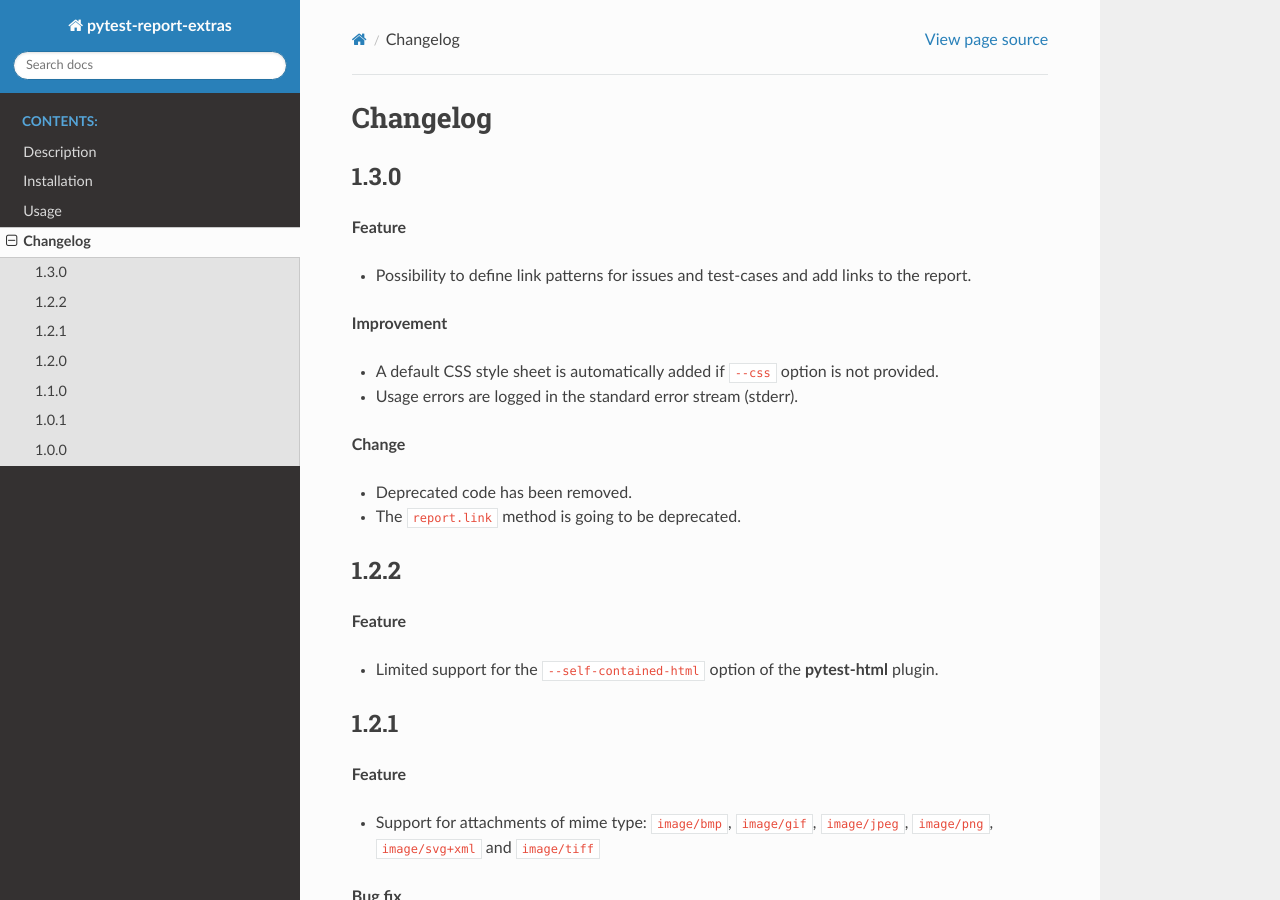
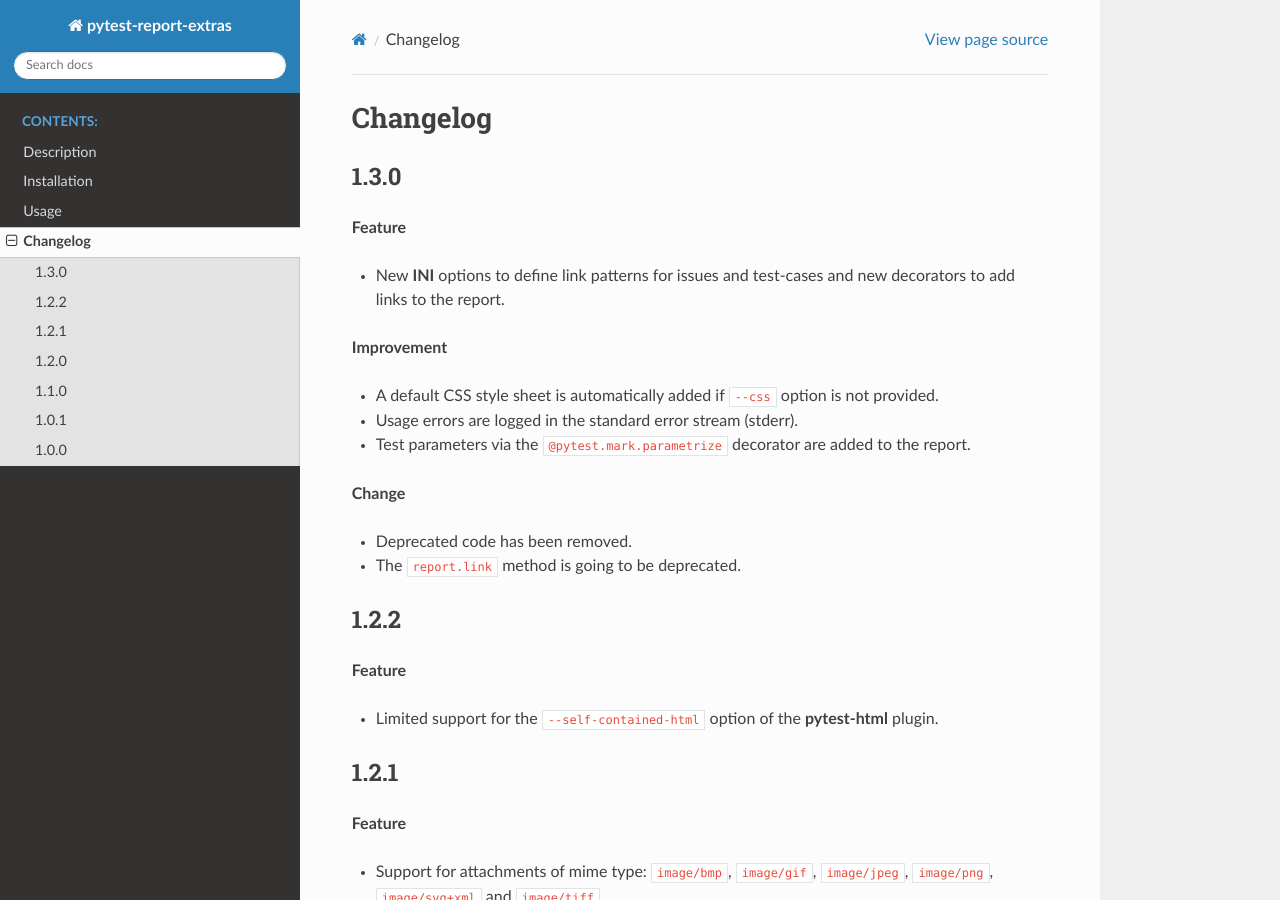
Before and after one commit to harmin-parra/pytest-report-extras, a Sphinx documentation site: the page built from docs/changelog.rst, in a window 1280 px wide and 900 px high. Built offline with Sphinx 7.4.7 and the Read the Docs theme 3.1.0, drawn with Linux system fonts in a browser that asks for light colours.

Commit message:
update changelog

```diff
--- a/docs/changelog.rst
+++ b/docs/changelog.rst
@@ -8,12 +8,13 @@ Changelog
 
 **Feature**
 
-* Possibility to define link patterns for issues and test-cases and add links to the report.
+* New **INI** options to define link patterns for issues and test-cases and new decorators to add links to the report.
 
 **Improvement**
 
 * A default CSS style sheet is automatically added if ``--css`` option is not provided.
 * Usage errors are logged in the standard error stream (stderr).
+* Test parameters via the ``@pytest.mark.parametrize`` decorator are added to the report.
 
 **Change**
 
```
